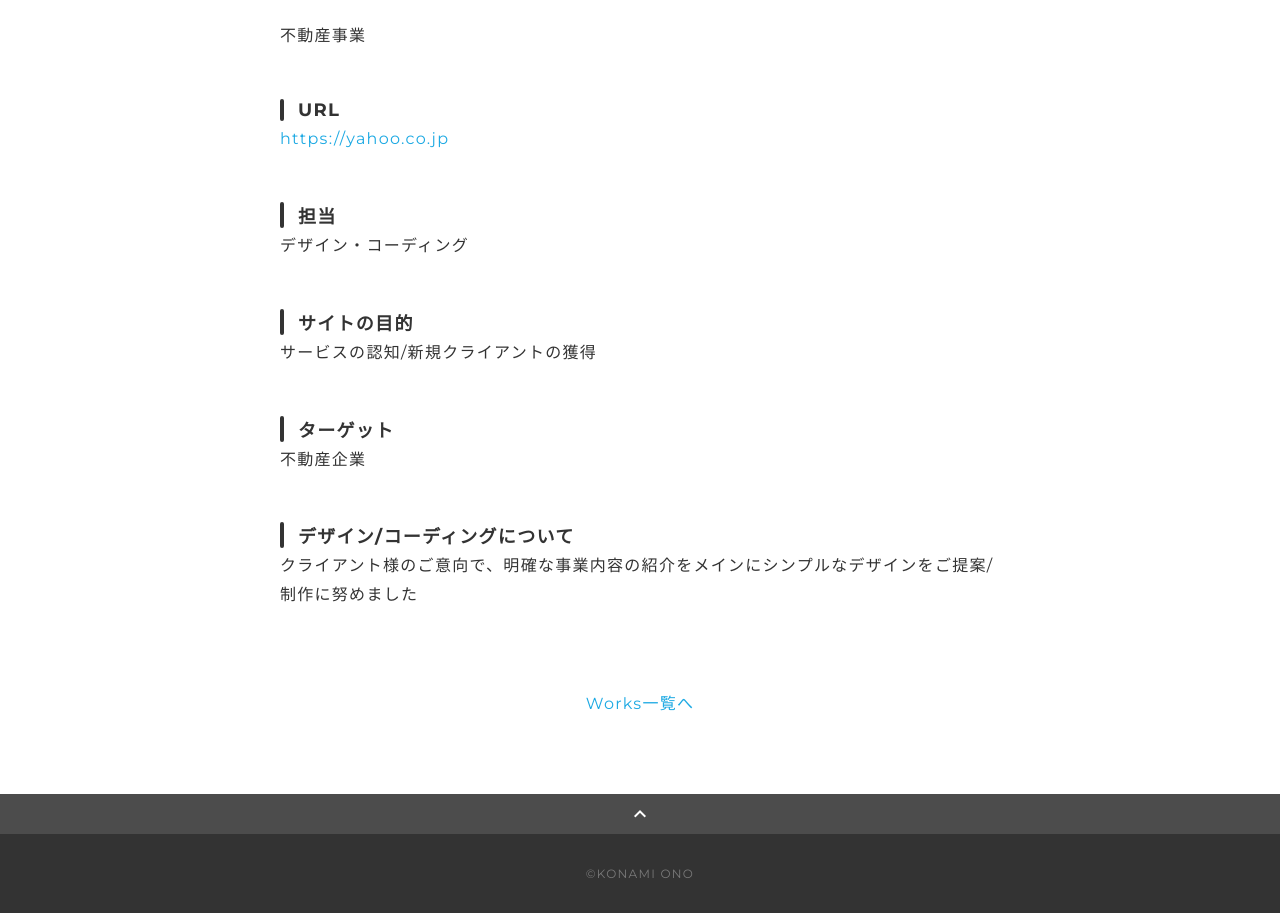
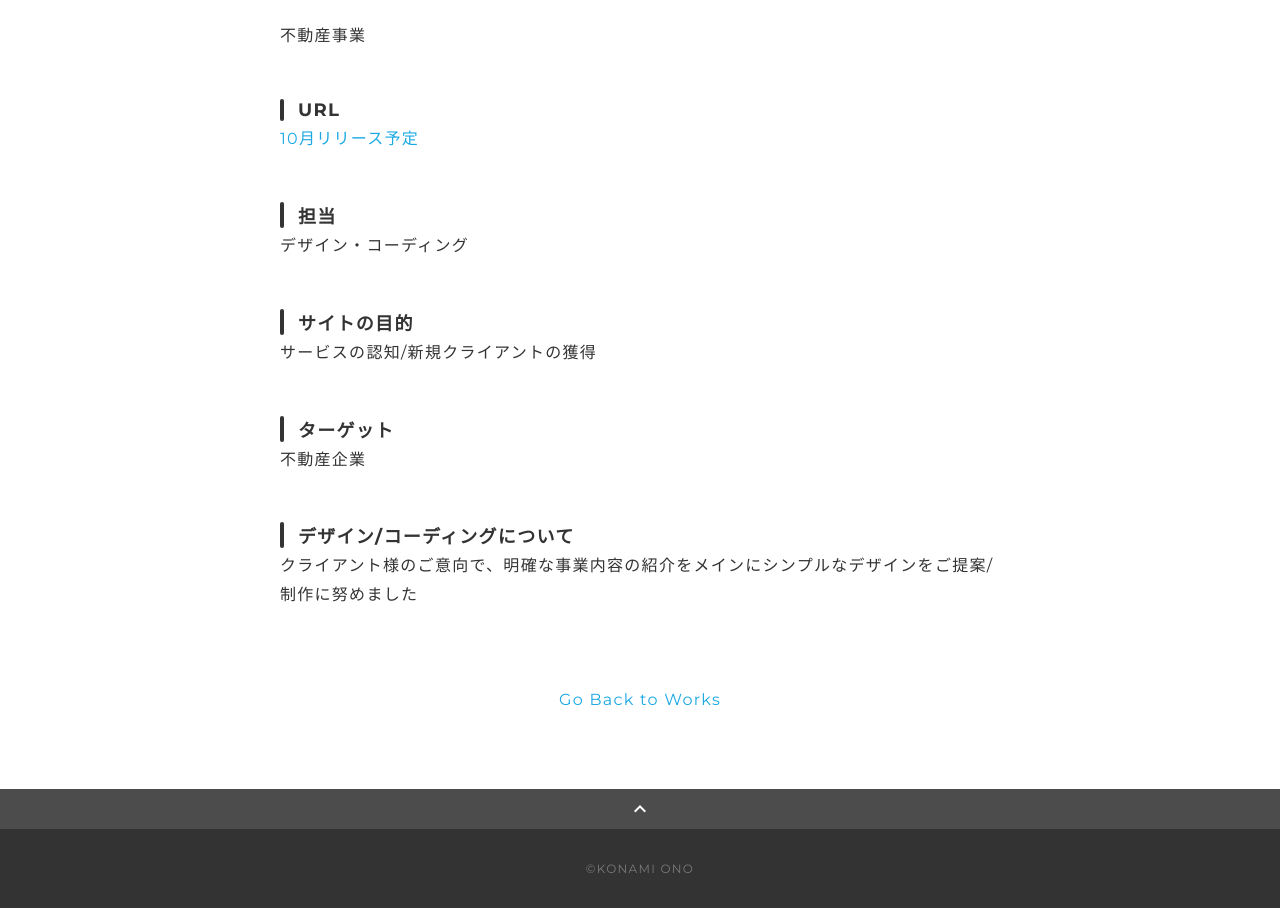
Before and after one commit to mentai-konn/kona-portfolio.github.io, a plain HTML site: page work-one.html in a window 1280 px wide. Shown: the part 740-1653 px from the top of the page. Drawn offline with nearby package versions, Linux system fonts and the light colour scheme.

Commit message:
Update work-one.html

```diff
--- a/work-one.html
+++ b/work-one.html
@@ -50,7 +50,7 @@
                 </p>
                 <p>不動産事業</p>
                 <h3>URL</h3>
-                <p><a href="https://yahoo.co.jp" target="_blank" rel="noopener">https://yahoo.co.jp</a></p>
+                <p><a href="" target="_blank" rel="noopener">10月リリース予定</a></p>
                 <h3>担当</h3>
                 <p>デザイン・コーディング</p>
                 <h3>サイトの目的</h3>
@@ -63,7 +63,7 @@
                 </p>
             </div>
             <div class="home-link">
-                <a href="./#works">Works一覧へ</a>
+                <a href="./#works">Go Back to Works</a>
             </div>
             </div>
         </article>
```
